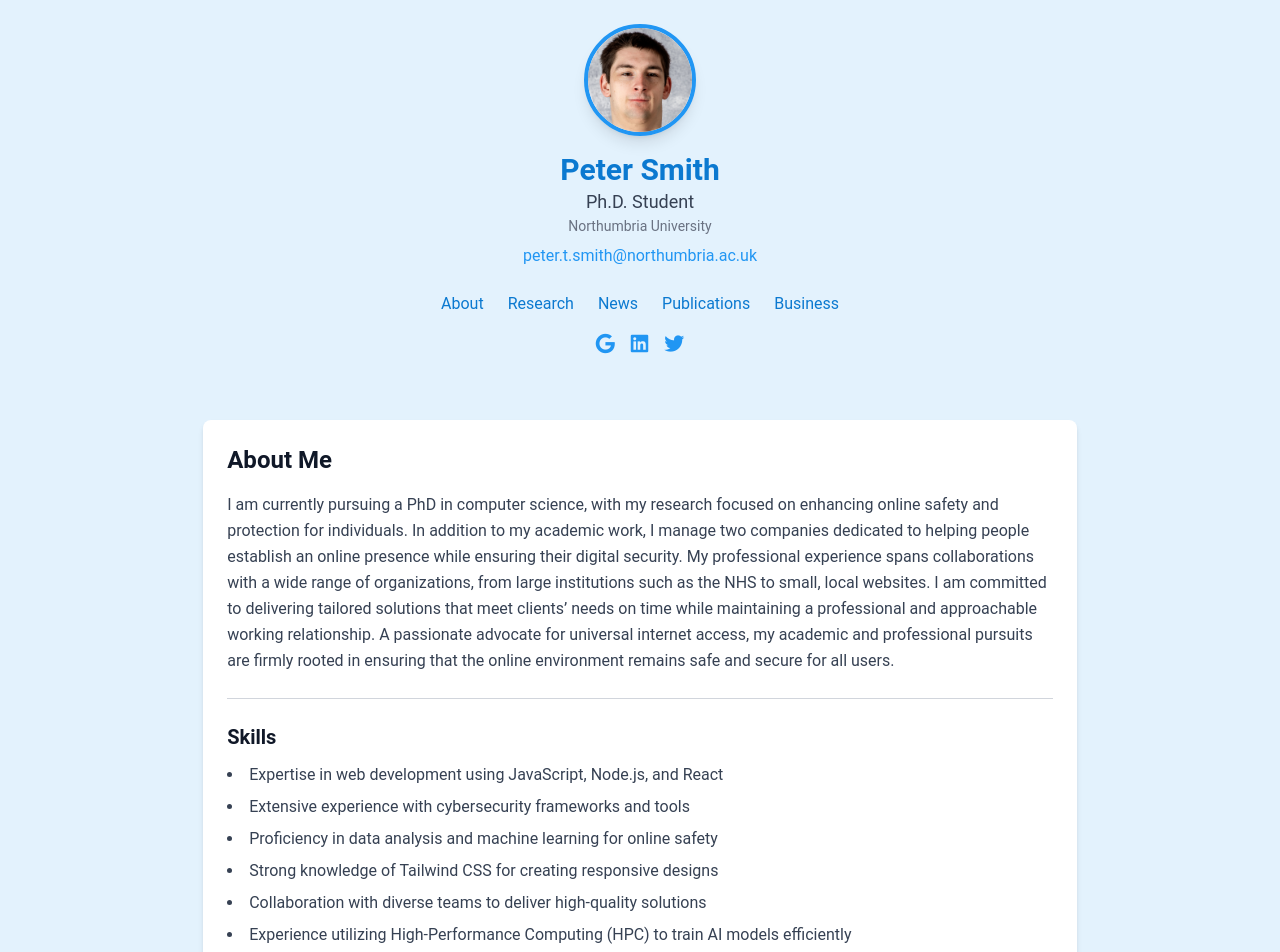
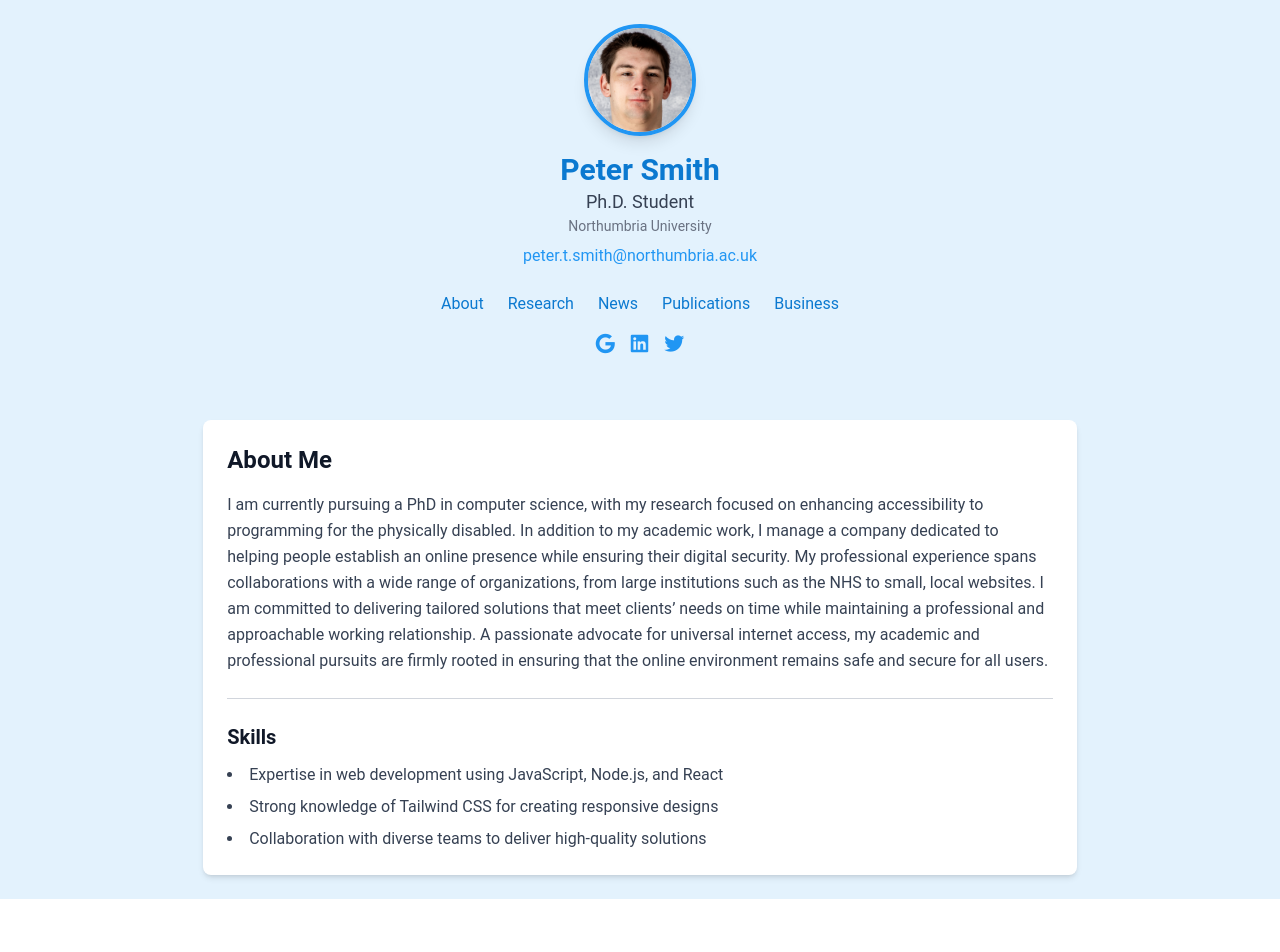
Before and after one commit to PeterTSmith1997/About-peter, a React (Vite) app: page / in a window 1280 px wide. Shown: the top 952 px of the page. After the commit the page ends 899 px from the top, so only its background shows below. Built offline with nearby package versions, Linux system fonts and the light colour scheme.

Commit message:
Update About.jsx

```diff
--- a/src/components/About.jsx
+++ b/src/components/About.jsx
@@ -4,8 +4,8 @@ function About() {
       <h2 className="text-2xl font-semibold text-gray-900 mb-4">About Me</h2>
       <p className="text-gray-700 leading-relaxed">
         I am currently pursuing a PhD in computer science, with my research
-        focused on enhancing online safety and protection for individuals. In
-        addition to my academic work, I manage two companies dedicated to
+        focused on enhancing accessibility to programming for the physically disabled. In
+        addition to my academic work, I manage a company dedicated to
         helping people establish an online presence while ensuring their
         digital security. My professional experience spans collaborations with a
         wide range of organizations, from large institutions such as the NHS to
@@ -22,11 +22,8 @@ function About() {
       <h3 className="text-xl font-semibold text-gray-900 mb-3">Skills</h3>
       <ul className="list-disc list-inside text-gray-700 space-y-2">
         <li>Expertise in web development using JavaScript, Node.js, and React</li>
-        <li>Extensive experience with cybersecurity frameworks and tools</li>
-        <li>Proficiency in data analysis and machine learning for online safety</li>
         <li>Strong knowledge of Tailwind CSS for creating responsive designs</li>
         <li>Collaboration with diverse teams to deliver high-quality solutions</li>
-        <li>Experience utilizing High-Performance Computing (HPC) to train AI models efficiently</li>
       </ul>
     </section>
   );
```
